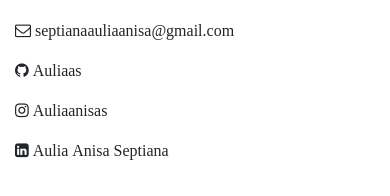
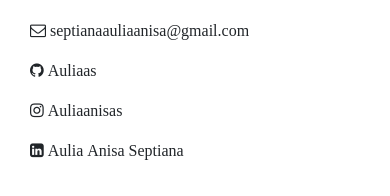
Before and after one commit to endan/dodorwd.github.io, a website with bundled scripts: page index.html in a window 390 px wide. Shown: the part 6261-6457 px from the top of the page. Built offline with nearby package versions, Linux system fonts and the light colour scheme.

Commit message:
versi 1.0.6

```diff
--- a/index.html
+++ b/index.html
@@ -316,7 +316,7 @@
                         </iframe>
                     </div>
                 </div>
-                <div class="col-md-4">
+                <div class="col-md-4 paddingleft30">
                     <div class="row mb24">
                         <i class="fa fa-envelope-o">
                             septianaauliaanisa@gmail.com
```
